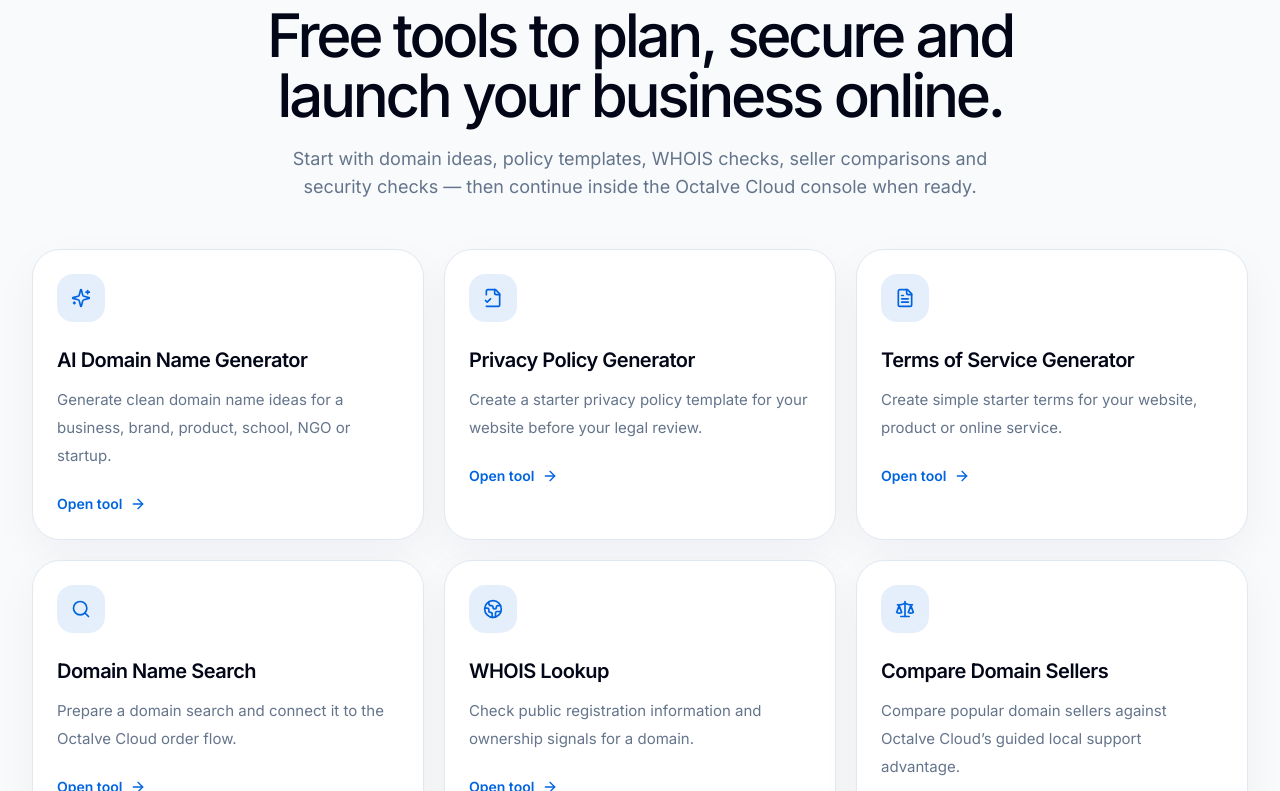
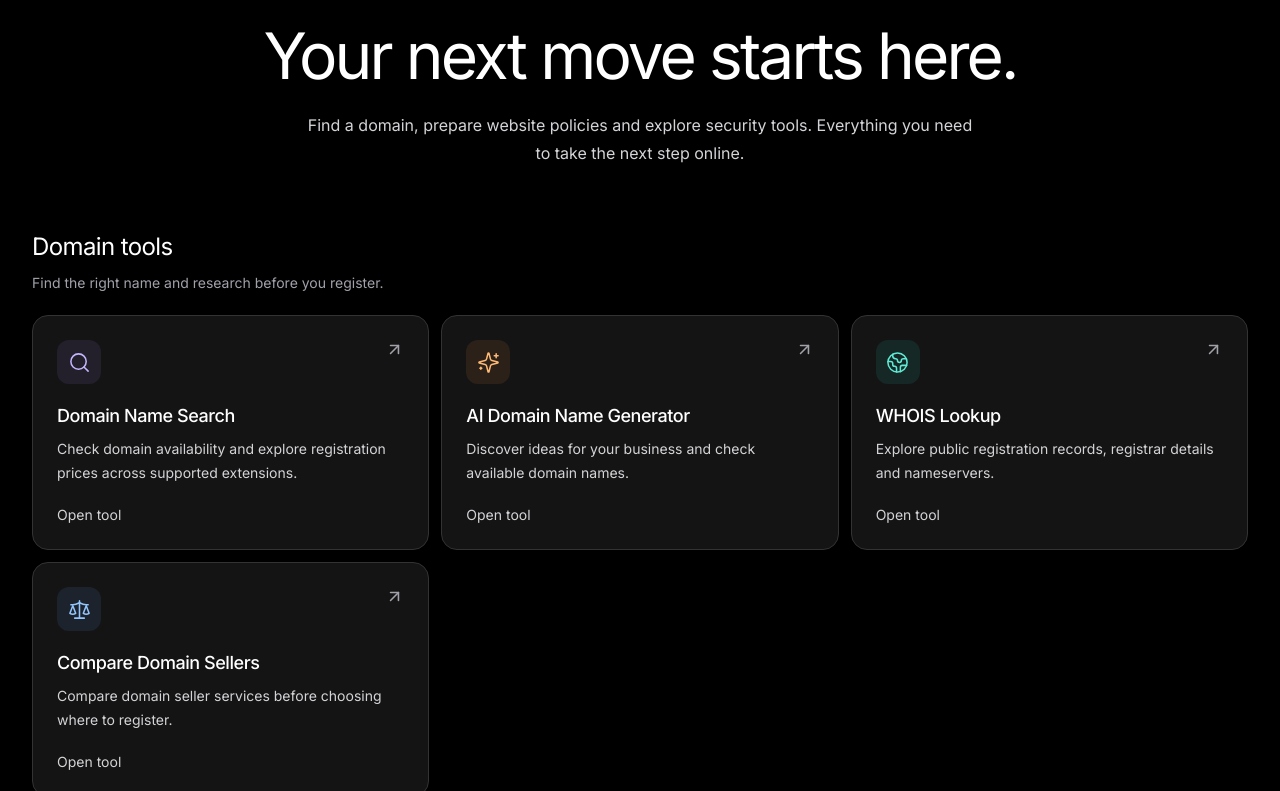
Before and after one commit to octalve-core/octalve-cloud, a Next.js app: page /tools in a window 1280 px wide. Shown: the part 229-1020 px from the top of the page. Built offline with nearby package versions, Linux system fonts and the light colour scheme.

Commit message:
Dark tools directory with grouped cards and no promotional CTA

```diff
--- a/src/features/cloud/tools/components/ToolCard.tsx
+++ b/src/features/cloud/tools/components/ToolCard.tsx
@@ -1,36 +1,12 @@
 import Link from "next/link";
-import { ArrowRight } from "lucide-react";
-import type { LucideIcon } from "lucide-react";
-
-type ToolCardProps = {
-  title: string;
-  description: string;
-  href: string;
-  icon: LucideIcon;
-};
-
-export function ToolCard({ title, description, href, icon: Icon }: ToolCardProps) {
-  return (
-    <Link
-      href={href}
-      className="group rounded-[1.75rem] border border-slate-200 bg-white p-6 shadow-[0_16px_45px_rgba(15,23,42,0.045)] transition hover:-translate-y-1 hover:border-cloud-blue/30 hover:shadow-[0_24px_70px_rgba(0,100,224,0.10)]"
-    >
-      <div className="flex h-12 w-12 items-center justify-center rounded-2xl bg-cloud-blue/10 text-cloud-blue transition group-hover:bg-cloud-blue group-hover:text-white">
-        <Icon className="h-5 w-5" aria-hidden="true" />
-      </div>
-
-      <h2 className="mt-6 text-xl font-semibold tracking-[-0.025em] text-slate-950">
-        {title}
-      </h2>
-
-      <p className="mt-3 text-sm leading-7 text-slate-500 sm:text-[15px]">
-        {description}
-      </p>
-
-      <div className="mt-6 inline-flex items-center gap-2 text-sm font-semibold text-cloud-blue">
-        Open tool
-        <ArrowRight className="h-4 w-4 transition group-hover:translate-x-1" aria-hidden="true" />
-      </div>
-    </Link>
-  );
+import { ArrowUpRight, type LucideIcon } from "lucide-react";
+const accents={violet:"text-violet-300 bg-violet-400/10",orange:"text-orange-300 bg-orange-400/10",teal:"text-teal-300 bg-teal-400/10",green:"text-green-300 bg-green-400/10",blue:"text-blue-300 bg-blue-400/10",red:"text-red-300 bg-red-400/10"} as const;
+type Props={title:string;description:string;href:string;icon:LucideIcon;accent?:keyof typeof accents};
+export function ToolCard({title,description,href,icon:Icon,accent="blue"}:Props){
+ return <Link href={href} className="group flex min-w-0 flex-col rounded-2xl border border-[#333333] bg-[#141414] p-5 text-white transition-colors hover:border-zinc-500 hover:bg-[#1A1A1A] focus-visible:outline focus-visible:outline-2 focus-visible:outline-offset-4 focus-visible:outline-violet-300 sm:p-6">
+ <div className="flex items-start justify-between gap-3"><span className={`grid h-11 w-11 shrink-0 place-items-center rounded-xl ${accents[accent]}`}><Icon size={23} strokeWidth={1.6} aria-hidden="true"/></span><ArrowUpRight size={19} className="text-zinc-400 group-hover:text-white" aria-hidden="true"/></div>
+ <h3 className="mt-5 text-lg font-medium leading-snug tracking-tight">{title}</h3>
+ <p className="mt-2 text-sm leading-6 text-zinc-300">{description}</p>
+ <span className="mt-auto pt-5 text-sm text-zinc-300 group-hover:text-white">Open tool <span className="sr-only">: {title}</span></span>
+ </Link>
 }
--- a/src/features/cloud/tools/page.tsx
+++ b/src/features/cloud/tools/page.tsx
@@ -1,86 +1,26 @@
-import {
-  FileCheck2,
-  FileText,
-  Globe2,
-  Search,
-  ShieldCheck,
-  Sparkles,
-  Scale,
-} from "lucide-react";
-import { CloudShell } from "@/features/cloud/components/CloudShell";
-import { ToolCard } from "@/features/cloud/tools/components/ToolCard";
-import { ToolCTA } from "@/features/cloud/tools/components/ToolCTA";
+import {FileCheck2,FileText,Globe2,Search,ShieldCheck,Sparkles,Scale} from "lucide-react";
+import {CloudShell} from "@/features/cloud/components/CloudShell";
+import {ToolCard} from "./components/ToolCard";
+// import {ToolCTA} from "./components/ToolCTA";
 
-const tools = [
-  {
-    title: "AI Domain Name Generator",
-    description: "Generate clean domain name ideas for a business, brand, product, school, NGO or startup.",
-    href: "/tools/ai-domain-name-generator",
-    icon: Sparkles,
-  },
-  {
-    title: "Privacy Policy Generator",
-    description: "Create a starter privacy policy template for your website before your legal review.",
-    href: "/tools/privacy-policy-generator",
-    icon: FileCheck2,
-  },
-  {
-    title: "Terms of Service Generator",
-    description: "Create simple starter terms for your website, product or online service.",
-    href: "/tools/terms-of-service-generator",
-    icon: FileText,
-  },
-  {
-    title: "Domain Name Search",
-    description: "Prepare a domain search and connect it to the Octalve Cloud order flow.",
-    href: "/tools/domain-name-search",
-    icon: Search,
-  },
-  {
-    title: "WHOIS Lookup",
-    description: "Check public registration information and ownership signals for a domain.",
-    href: "/tools/whois-lookup",
-    icon: Globe2,
-  },
-  {
-    title: "Compare Domain Sellers",
-    description: "Compare popular domain sellers against Octalve Cloud’s guided local support advantage.",
-    href: "/tools/compare-domain-sellers",
-    icon: Scale,
-  },
-  {
-    title: "Malware & Hack Check",
-    description: "Prepare a website security scan request for malware, suspicious redirects and hacked-site signals.",
-    href: "/tools/malware-scan",
-    icon: ShieldCheck,
-  },
-];
-
-export function CloudToolsPage() {
-  return (
-    <CloudShell>
-      <section className="bg-[#F8FAFC] px-4 py-16 sm:px-6 lg:px-8 lg:py-24">
-        <div className="mx-auto max-w-7xl">
-          <div className="mx-auto max-w-4xl text-center">
-            <p className="text-sm font-semibold uppercase tracking-[0.18em] text-cloud-blue">
-              Octalve Cloud Tools
-            </p>
-            <h1 className="mt-4 text-4xl font-medium tracking-[-0.055em] text-slate-950 sm:text-5xl lg:text-6xl">
-              Free tools to plan, secure and launch your business online.
-            </h1>
-            <p className="mx-auto mt-5 max-w-3xl text-base leading-8 text-slate-500 sm:text-lg">
-              Start with domain ideas, policy templates, WHOIS checks, seller comparisons and security checks — then continue inside the Octalve Cloud console when ready.
-            </p>
-          </div>
-
-          <div className="mt-12 grid gap-5 sm:grid-cols-2 lg:grid-cols-3">
-            {tools.map((tool) => (
-              <ToolCard key={tool.href} {...tool} />
-            ))}
-          </div>
-        </div>
-      </section>
-      <ToolCTA />
-    </CloudShell>
-  );
-}
+const groups=[
+ {title:"Domain tools",description:"Find the right name and research before you register.",tools:[
+ {title:"Domain Name Search",description:"Check domain availability and explore registration prices across supported extensions.",href:"/tools/domain-name-search/",icon:Search,accent:"violet"},
+ {title:"AI Domain Name Generator",description:"Discover ideas for your business and check available domain names.",href:"/tools/ai-domain-name-generator/",icon:Sparkles,accent:"orange"},
+ {title:"WHOIS Lookup",description:"Explore public registration records, registrar details and nameservers.",href:"/tools/whois-lookup/",icon:Globe2,accent:"teal"},
+ {title:"Compare Domain Sellers",description:"Compare domain seller services before choosing where to register.",href:"/tools/compare-domain-sellers/",icon:Scale,accent:"blue"},
+ ]},
+ {title:"Website essentials",description:"Prepare policies and explore security checks for your website.",tools:[
+ {title:"Privacy Policy Generator",description:"Create a starter privacy policy draft for review before publishing.",href:"/tools/privacy-policy-generator/",icon:FileCheck2,accent:"green"},
+ {title:"Terms of Service Generator",description:"Prepare a starter terms of service draft for your website or business.",href:"/tools/terms-of-service-generator/",icon:FileText,accent:"orange"},
+ {title:"Malware & Hack Check",description:"Prepare a website security scan request and learn about suspicious website activity.",href:"/tools/malware-scan/",icon:ShieldCheck,accent:"red"},
+ ]},
+] as const;
+export function CloudToolsPage(){return <CloudShell>
+ <div className="-mt-4 min-h-[70vh] bg-black px-4 pb-20 pt-24 text-white sm:px-6 lg:px-8 lg:pb-28 lg:pt-32">
+ <div className="mx-auto max-w-7xl">
+ <header className="mx-auto max-w-3xl text-center"><p className="text-xs font-medium uppercase tracking-[.18em] text-violet-300">Octalve Cloud Tools</p><h1 className="mt-5 text-[clamp(2.5rem,5vw,4.5rem)] font-normal leading-[1.1] tracking-[-.045em]">Your next move starts here.</h1><p className="mx-auto mt-5 max-w-2xl text-base leading-7 text-zinc-300">Find a domain, prepare website policies and explore security tools. Everything you need to take the next step online.</p></header>
+ <div className="mt-14 space-y-12 lg:mt-16">{groups.map(group=><section key={group.title} aria-label={group.title}><h2 className="text-2xl font-normal tracking-tight">{group.title}</h2><p className="mt-2 text-sm leading-6 text-zinc-400">{group.description}</p><div className="mt-5 grid grid-cols-1 gap-3 sm:grid-cols-2 lg:grid-cols-3">{group.tools.map(tool=><ToolCard key={tool.href} {...tool}/>)}</div></section>)}</div>
+ </div></div>
+ {/* <ToolCTA /> */}
+ </CloudShell>}
```
Also changed, not shown: 1 other file (tests, documents, lock files or other folders).
